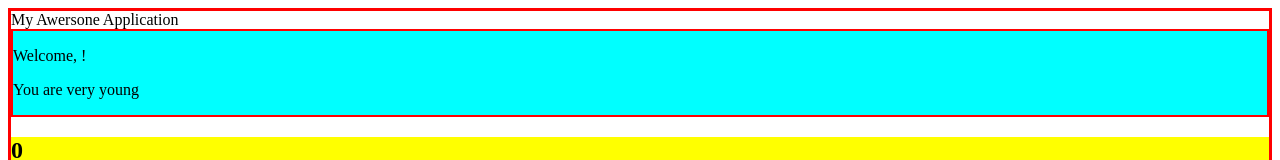
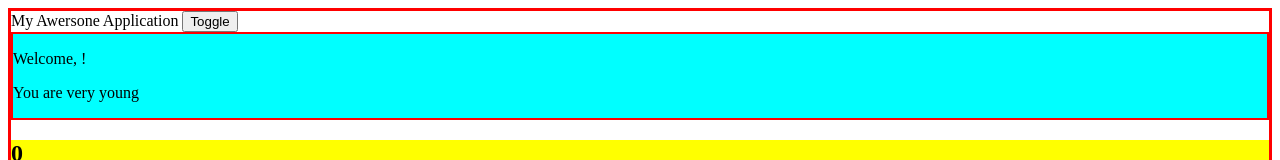
Before and after one commit to AlessioNatale/React, a React (Vite) app in the folder esercizi/: page / in a window 1280 px wide. Shown: the top 160 px of the page. Built offline with nearby package versions, Linux system fonts and the light colour scheme.

Commit message:
commit-es-69

```diff
--- a/esercizi/src/Container.jsx
+++ b/esercizi/src/Container.jsx
@@ -1,8 +1,19 @@
+import { useState } from "react"
+
 export function Container({title, children}){
+    const [collapsed, setCollapsed] = useState(false)
+
+    function handleCollapsed(){
+        setCollapsed((t) => !t)
+    }
+
+
     return (
         <div className="app">
-            <div className="app-title">{title}</div>
-            <div className="app-children">{children}</div>
+            <div className="app-title">
+                {title} <button onClick={handleCollapsed}>Toggle</button>
+            </div>
+            {!collapsed && <div className="app-children">{children}</div>}
         </div>
     )
 }
```
